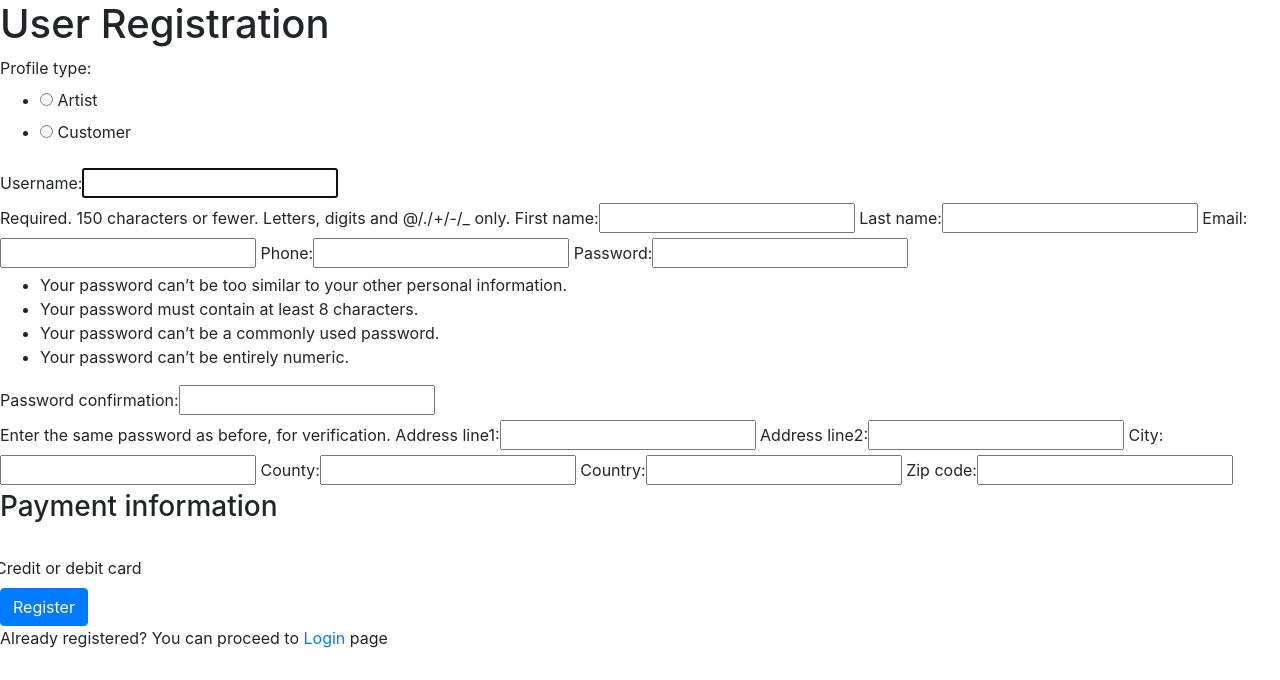
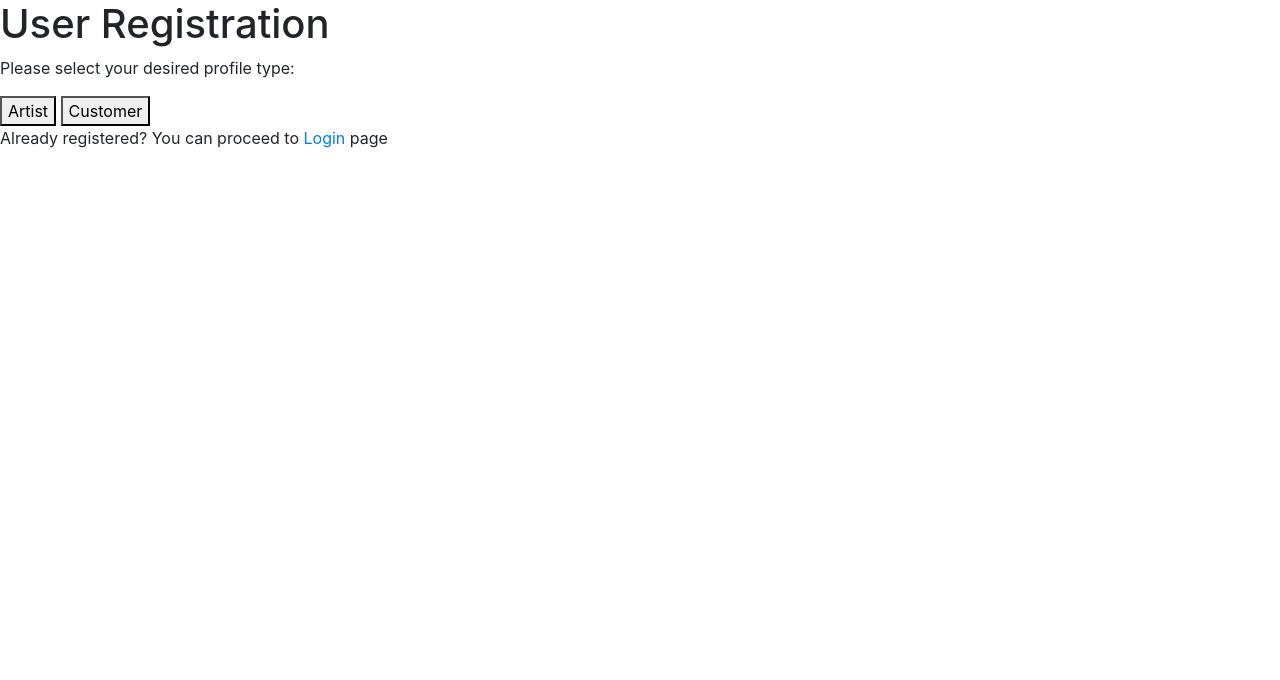
Before and after one commit to ai-ionascu/artGallery, a Django app: page /profiles/register/ in a window 1280 px wide. Shown: the part 120-800 px from the top of the page. Run offline with Django 3.2, Linux system fonts and the light colour scheme; some libraries are stand-ins or nearby versions.

Commit message:
registration feature updated for two separate profile types, free registration for customers and paid registration with subscription for artists

```diff
--- a/profiles/admin.py
+++ b/profiles/admin.py
@@ -5,7 +5,7 @@ from .models import Profile, AddressMixin
 
 class ProfileAdmin(admin.ModelAdmin):
 
-    fields = ('user','profile_type', 'phone', 'address_line1','address_line2', 'city', 'county', 'country', 'zip_code')
+    fields = ('user','profile_type', 'phone', 'address_line1','address_line2', 'city', 'county', 'country', 'zip_code', 'stripe_id', 'subscr_id')
     list_display = ['user', 'profile_type']
 
 admin.site.register(Profile, ProfileAdmin)
--- a/profiles/forms.py
+++ b/profiles/forms.py
@@ -15,8 +15,6 @@ class RegistrationForm(UserCreationForm):
     email = forms.EmailField(required=True)
     first_name = forms.CharField(max_length=64, required=False)
     last_name = forms.CharField(max_length=64, required=False)
-    PROFILE_CHOICES = (('ARTIST', 'Artist'), ('CUSTOMER', 'Customer'))
-    profile_type = forms.ChoiceField(choices=PROFILE_CHOICES, widget=forms.RadioSelect)
     phone = forms.CharField(max_length=24, required=False)
     address_line1 = forms.CharField(max_length=128, required=False)
     address_line2 = forms.CharField(max_length=128, required=False)
@@ -24,11 +22,11 @@ class RegistrationForm(UserCreationForm):
     county = forms.CharField(max_length=64, required=False)
     country = forms.CharField(max_length=64, required=False)
     zip_code = forms.CharField(max_length=8, required=False)
-    token = forms.CharField(widget=forms.HiddenInput(attrs={'id':'token'}))
+    token = forms.CharField(required=False, widget=forms.HiddenInput(attrs={'id':'token'}))
 
     class Meta:
         model = User
-        fields = ('profile_type', 'username','first_name', 'last_name', 'email', 'phone', 'password1', 'password2', 'token')
+        fields = ('username','first_name', 'last_name', 'email', 'phone', 'password1', 'password2')
 
     def clean_email(self):
 
@@ -59,14 +57,3 @@ class EditProfileForm(forms.ModelForm):
         class Meta:
             model = Profile
             fields = ('phone', 'address_line1', 'address_line2', 'city', 'county', 'country', 'zip_code')
-
-class PaymentForm(forms.Form):
-
-    MONTH_CHOICES = [(i, i) for i in range(1, 12+1)]
-    YEAR_CHOICES = [(i, i) for i in range(2019, 2036)]
-
-    card_number = forms.CharField(label='Credit card number', required=False, widget=forms.TextInput(attrs={'id':'card-number-element'}))
-    cvv = forms.CharField(label='Security code (CVV)', required=False)
-    expiry_month = forms.ChoiceField(label='Month', choices=MONTH_CHOICES, required=False)
-    expiry_year = forms.ChoiceField(label='Year', choices=YEAR_CHOICES, required=False)
-    token = forms.CharField(widget=forms.HiddenInput)
--- a/profiles/templates/register.html
+++ b/profiles/templates/register.html
@@ -12,28 +12,24 @@
 
 {% block page_content %}
 
-<form method = 'POST' id='payment-form' action="{% url 'register' %}">
+<p>Please select your desired profile type:</p>
 
-    {% csrf_token %}
+{% for x,y in types %}
 
-    {{ reg_form | as_bootstrap }}
+<div class="d-inline-block">
+    <form method="post">
 
-    {% include 'payment_form.html' %}
+        {% csrf_token %}
 
-    <button class="btn btn-primary" type='submit'>Register</button>
+        <input type="hidden" name = 'profile_type' value='{{ x }}'>
+        <button type="submit">{{ y }}</button>
 
-</form>
+    </form>
+</div>
+{% endfor %}
+
+<br>
 
 <p>Already registered? You can proceed to <a href="{% url 'login' %}">Login</a> page</p>
 
 {% endblock %}
-
-{% block js %}
-<script type="text/javascript" src="https://js.stripe.com/v3/"></script>
-<script type="text/javascript">
-    //<![CDATA[
-        var stripe = Stripe('{{ publishable }}');
-    //]]>
-</script>
-<script type="text/javascript" src="{% static 'js/stripe.js' %}"></script>
-{% endblock %}
--- a/profiles/urls.py
+++ b/profiles/urls.py
@@ -1,5 +1,5 @@
 from django.conf.urls import url, include
-from profiles.views import login_view, logout_view, register_view, edit_profile_view, unsubscribe_view, delete_user_view
+from profiles.views import login_view, logout_view, registration_view, new_profile_view, edit_profile_view, unsubscribe_view, delete_user_view
 from profiles import url_reset
 
 
@@ -7,7 +7,8 @@ urlpatterns = [
     url(r'^login/$', login_view, name='login'),
     url(r'^logout/$', logout_view, name='logout'),
     url(r'^password_reset/', include(url_reset)),
-    url(r'^register/$', register_view, name='register'),
+    url(r'^register/$', registration_view, name='register'),
+    url(r'^new/profile/$', new_profile_view, name='new_profile'),
     url(r'^edit/$', edit_profile_view, name='edit_profile'),
     url(r'^unsubscribe/$', unsubscribe_view, name='unsubscribe'),
     url(r'^delete/$', delete_user_view, name='delete_profile'),
--- a/profiles/views.py
+++ b/profiles/views.py
@@ -4,7 +4,7 @@ from django.contrib import auth, messages
 from django.contrib.auth.models import User
 from django.contrib.auth.decorators import login_required
 from profiles.models import Profile
-from profiles.forms import UserLoginForm, RegistrationForm, EditUserForm, EditProfileForm, PaymentForm
+from profiles.forms import UserLoginForm, RegistrationForm, EditUserForm, EditProfileForm
 from django.db.models.signals import post_save
 from django.dispatch import receiver
 import stripe
@@ -60,48 +60,70 @@ def login_view(request):
 
     return render(request, 'login.html', {'login_form': login_form})
 
-def register_view(request):
+def registration_view(request):
 
     if request.user.is_authenticated():
         return redirect(reverse('index'))
+
+    types = Profile._meta.get_field('profile_type').choices
+
+    if request.method == 'POST':
+        request.session['profile_type'] = request.POST['profile_type']
+        return redirect(reverse('new_profile'))
+
+    return render(request, 'register.html', { 'types':types })
+
+def new_profile_view(request):
+
+    if request.user.is_authenticated():
+        return redirect(reverse('index'))
+
+    profile_type = request.session.get('profile_type')
 
     if request.method == 'POST':
         reg_form = RegistrationForm(request.POST)
 
         if reg_form.is_valid():
 
-            try:
+            if profile_type == 'ARTIST':
 
-                customer = stripe.Customer.create(
-                                            name ='{} {}'.format(reg_form.cleaned_data.get('first_name'),
-                                                                reg_form.cleaned_data.get('last_name')),
-                                            email=str(reg_form.cleaned_data.get('email')),
-                                            source=str(reg_form.cleaned_data.get('token')) # obtained with Stripe.js
-                                            )
+                try:
 
-                subscription = stripe.Subscription.create(
-                                            customer=customer.id,
-                                            items=[
-                                                        {
-                                                        'plan': 'M01',
-                                                        },
-                                                    ],
-                                                    )
+                    customer = stripe.Customer.create(
+                                                name ='{} {}'.format(reg_form.cleaned_data.get('first_name'),
+                                                                    reg_form.cleaned_data.get('last_name')),
+                                                email=str(reg_form.cleaned_data.get('email')),
+                                                source=str(reg_form.cleaned_data.get('token')) # obtained with Stripe.js
+                                                )
+
+                    subscription = stripe.Subscription.create(
+                                                customer=customer.id,
+                                                items=[
+                                                            {
+                                                            'plan': 'M01',
+                                                            },
+                                                        ],
+                                                        )
+                    user = reg_form.save()
+                    user.profile.stripe_id = customer.id
+                    user.profile.subscr_id = subscription.id
+
+
+                except stripe.error.CardError:
+                    messages.error(request, "Your card was declined!")
+
+            else:
                 user = reg_form.save()
-                user.profile.profile_type = reg_form.cleaned_data.get('profile_type')
-                user.profile.phone = reg_form.cleaned_data.get('phone')
-                user.profile.address_line1 = reg_form.cleaned_data.get('address_line1')
-                user.profile.address_line2 = reg_form.cleaned_data.get('address_line2')
-                user.profile.city = reg_form.cleaned_data.get('city')
-                user.profile.county = reg_form.cleaned_data.get('county')
-                user.profile.country = reg_form.cleaned_data.get('country')
-                user.profile.zip_code = reg_form.cleaned_data.get('zip_code')
-                user.profile.stripe_id = customer.id
-                user.profile.subscr_id = subscription.id
-                user.save()
 
-            except stripe.error.CardError:
-                messages.error(request, "Your card was declined!")
+            user.profile.profile_type = request.POST.get('profile_type')
+            user.profile.phone = reg_form.cleaned_data.get('phone')
+            user.profile.address_line1 = reg_form.cleaned_data.get('address_line1')
+            user.profile.address_line2 = reg_form.cleaned_data.get('address_line2')
+            user.profile.city = reg_form.cleaned_data.get('city')
+            user.profile.county = reg_form.cleaned_data.get('county')
+            user.profile.country = reg_form.cleaned_data.get('country')
+            user.profile.zip_code = reg_form.cleaned_data.get('zip_code')
+            user.save()
 
             user = auth.authenticate(username=request.POST['username'],
                                     password=request.POST['password1'])
@@ -118,7 +140,7 @@ def register_view(request):
     else:
         reg_form = RegistrationForm()
 
-    return render(request, 'register.html', {'reg_form': reg_form, 'publishable' : settings.STRIPE_PUBLISHABLE})
+    return render(request, 'new_profile.html', {'reg_form': reg_form, 'profile_type':profile_type, 'publishable': settings.STRIPE_PUBLISHABLE})
 
 def edit_profile_view(request,id=None):
 
```
Also changed, not shown: profiles/templates/new_profile.html (added, +69 -0 lines).
